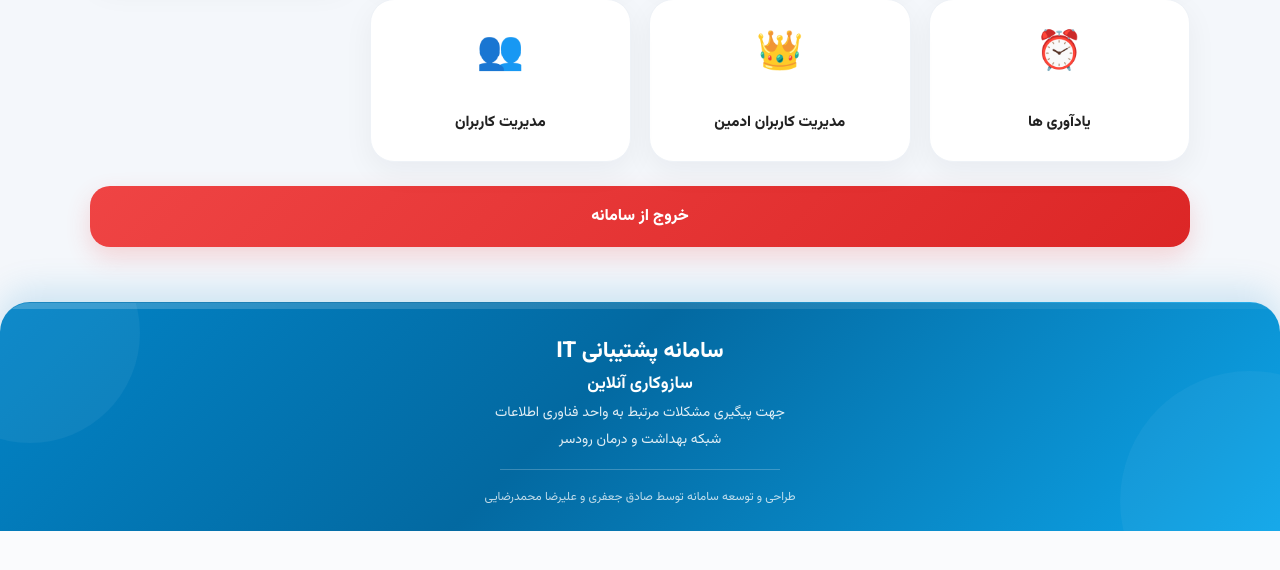
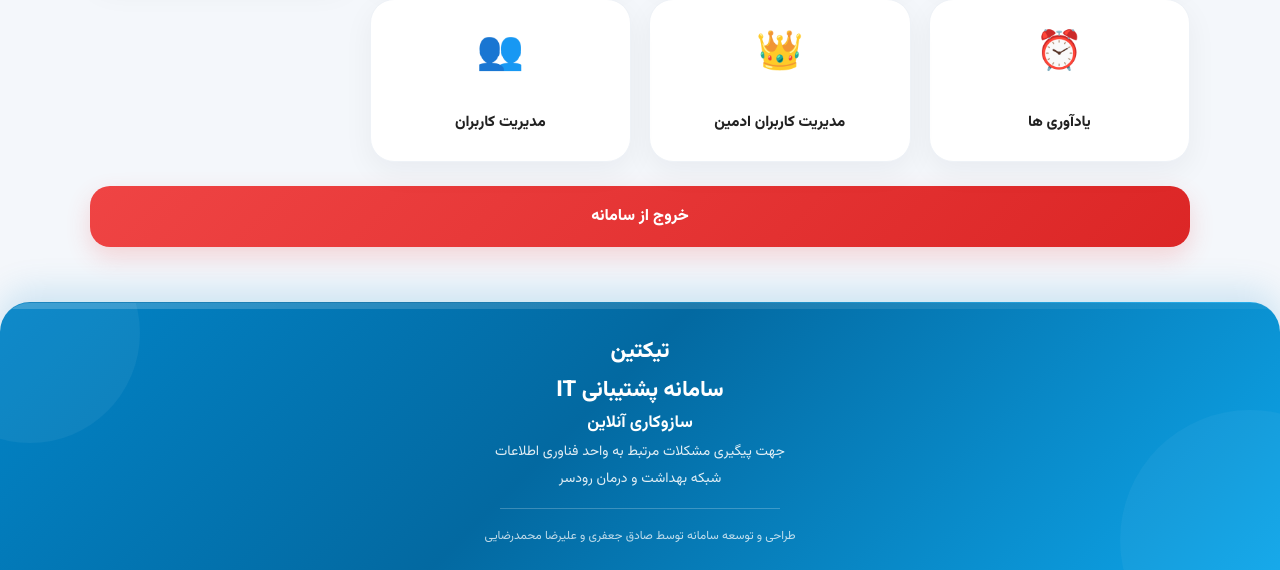
Before and after one commit to mr-BigJay/ticketin, a PHP site: page /admin/index.php in a window 1280 px wide. Shown: the part 620-1190 px from the top of the page. Before the commit the page ends 1151 px from the top, so only its background shows below. Run offline with PHP 8.4, Linux system fonts and the light colour scheme; the visitor is signed in with stand-in values (Sample User, id 1); data that the repository does not hold is empty.

Commit message:
Make Ticketin footer brand link to dashboard
Co-authored-by: BigJay <daBigJay@users.noreply.github.com>

```diff
--- a/includes/footer.php
+++ b/includes/footer.php
@@ -109,6 +109,32 @@
 
 }
 
+.footer-brand{
+
+    display:inline-block;
+
+    font-size:22px;
+
+    font-weight:800;
+
+    color:white;
+
+    text-decoration:none;
+
+    line-height:1.5;
+
+    margin-bottom:6px;
+
+    transition:opacity .2s;
+
+}
+
+.footer-brand:hover{
+
+    opacity:.88;
+
+}
+
 .footer-line{
 
     font-size:14px;
@@ -171,6 +197,12 @@
 
     }
 
+    .footer-brand{
+
+        font-size:20px;
+
+    }
+
     .footer-line{
 
         font-size:13px;
@@ -189,11 +221,19 @@
 
 </style>
 
+<?php
+$footerDashboardUrl = (($_SESSION['role'] ?? '') === 'admin')
+    ? '/admin/index.php'
+    : '/dashboard.php';
+?>
+
 <footer class="main-footer">
 
 <div class="footer-top"></div>
 
 <div class="footer-inner">
+
+<a href="<?= htmlspecialchars($footerDashboardUrl, ENT_QUOTES, 'UTF-8') ?>" class="footer-brand">تیکتین</a>
 
 <div class="footer-title">سامانه پشتیبانی IT</div>
 
```
